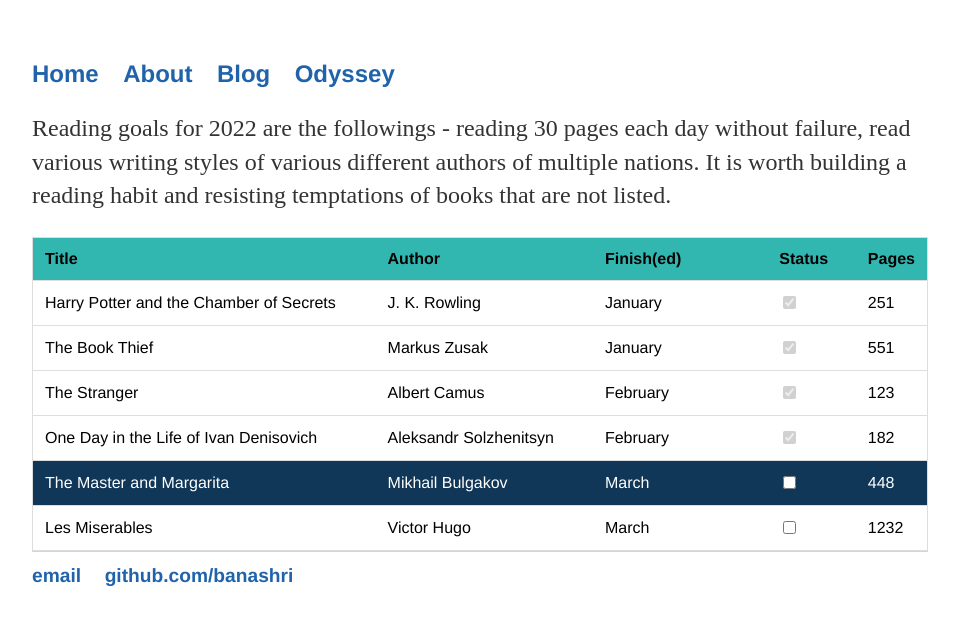
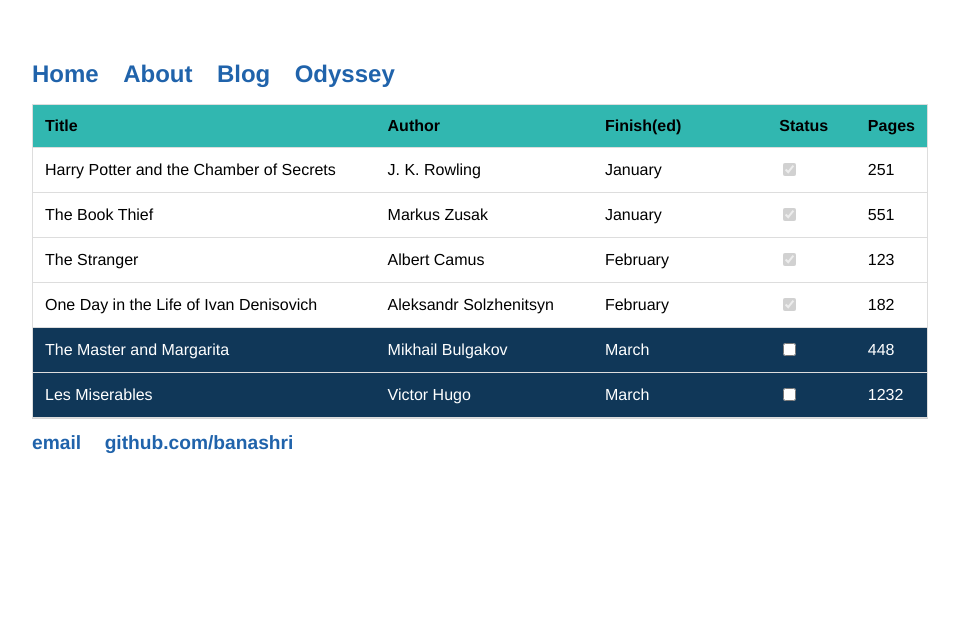
Before and after one commit to Banashri/banashri.github.io, a Jekyll site: the page built from books/2022.md, in a window 1280 px wide. Shown: the top 625 px of the page, without its empty margins (160-1119 px from the left). Built offline with Jekyll 4.4.1, drawn with Linux system fonts in a browser that asks for light colours.

Commit message:
practice

```diff
--- a/books/2022.md
+++ b/books/2022.md
@@ -5,9 +5,9 @@ title: Eine Leserin 2022
 
 <!-- https://www.sliderrevolution.com/resources/css-checkbox/ -->
 
-Reading goals for 2022 are the followings - reading 30 pages each day without failure,
+<!--Reading goals for 2022 are the followings - reading 30 pages each day without failure,
 read various writing styles of various different authors of multiple nations. It is worth
-building a reading habit and resisting temptations of books that are not listed.
+building a reading habit and resisting temptations of books that are not listed.-->
 
 <table id="myTable">
   <tr class="header">
@@ -52,7 +52,7 @@ building a reading habit and resisting temptations of books that are not listed.
     <td><input type="checkbox"/></td>
     <td>448</td>
   </tr>
-  <tr>
+  <tr class="ongoing">
     <td>Les Miserables</td>
     <td>Victor Hugo</td>
     <td>March</td>
```
